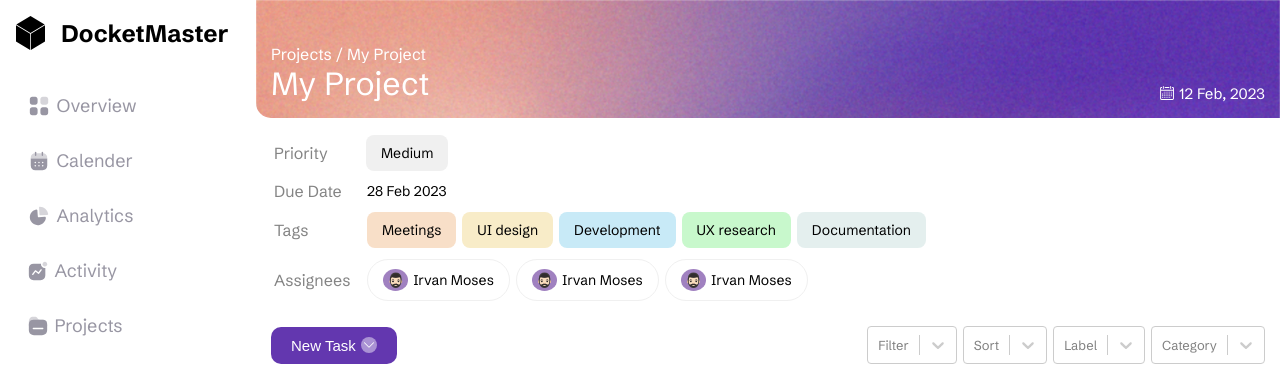
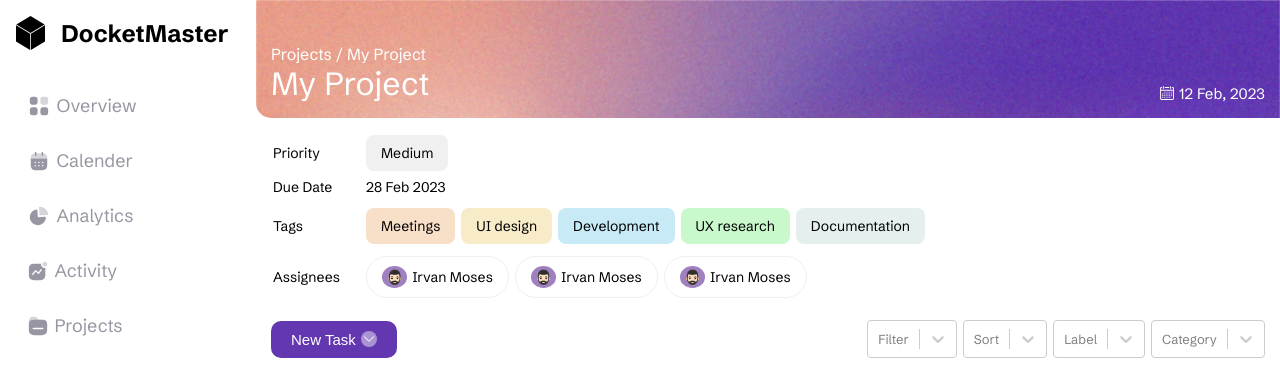
Before and after one commit to jasmeetsingh-1/docketMaster, a React (Create React App) app: page / in a window 1280 px wide. Shown: the top 366 px of the page. Built offline with nearby package versions, Linux system fonts and the light colour scheme.

Commit message:
warning fixes

```diff
--- a/src/components/pages/cssFiles/project.css
+++ b/src/components/pages/cssFiles/project.css
@@ -48,10 +48,11 @@
 .project-metaData-section table {
   table-layout: fixed;
   width: 18%;
+  font-size: 14px;
 }
 
-.project-metaData-section > table > div {
-  margin: 5px 0;
+.project-metaData-section > table > tbody > tr > td {
+  padding: 5px 0;
 }
 
 .project-metaData-section > table > tr td:nth-child(1) {
--- a/src/components/pages/project.jsx
+++ b/src/components/pages/project.jsx
@@ -42,6 +42,7 @@ function ProjectPage() {
               </g>
             </svg>
             12 Feb, 2023
+            {/* project date */}
           </section>
         </div>
 
@@ -49,23 +50,21 @@ function ProjectPage() {
 
         <div className="project-metaData-section">
           <table>
+            <tbody>
               <tr className="priority">
                 <td>Priority</td>
                 <td style={{width:"52px"}}>Medium</td>
               </tr>
-            <div></div>
               <tr className="dueDate">
                 <td>Due Date</td>
                 <td> 28 Feb 2023 </td>
               </tr>
-            <div></div>
               <tr className="tags">
                 <td>Tags</td>
                 <td className="tags-list">
                 {tagData.map((item,index) => (<span key={index} style={{backgroundColor:`${item.colorCode}`}}>{item.tagTitle}</span>))}
                 </td>
               </tr>
-            <div></div>
               <tr className="assignees">
                 <td>Assignees</td>
                 <td>
@@ -81,12 +80,9 @@ function ProjectPage() {
                     <span>🧔🏻‍♂️</span>
                     Irvan Moses
                   </div>
-                {/* <div className="showMore-assignees">
-                  +
-                </div> */}
                 </td>
               </tr>
-            <div></div>
+            </tbody>
           </table>
 
         </div>
```
Lines whose indentation alone changed are shown as unchanged.
